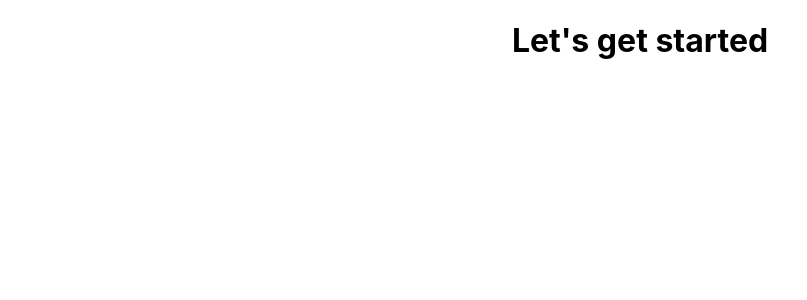
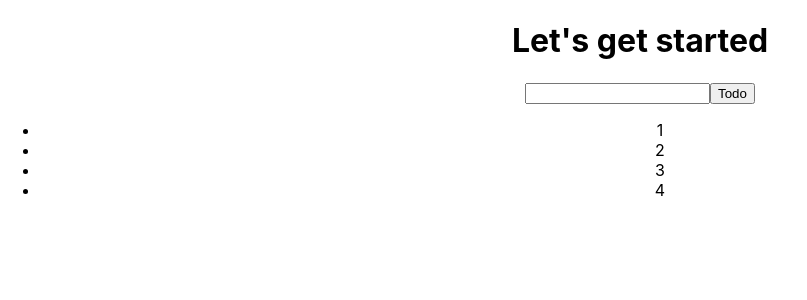
Before and after one commit to ksyp-7/todo-list, a React (Create React App) app: page / in a window 1280 px wide. Shown: the top 300 px of the page, without its empty margins (0-807 px from the left). Built offline with nearby package versions, Linux system fonts and the light colour scheme.

Commit message:
Implemented State and randring data using map method

```diff
--- a/src/App.js
+++ b/src/App.js
@@ -1,9 +1,20 @@
+import { useState } from 'react';
 import './App.css';
 
 function App() {
+  const [todos ,setTodas] = useState(['1','2','3','4']);
   return (
     <div className="App">
       <h1>Let's get started</h1>
+      <input />
+      <button>Todo</button>
+
+      <ul>
+        {todos.map(todo => (
+          <li>{todo}</li>
+        ))}
+
+      </ul>
     </div>
   );
 }
```
